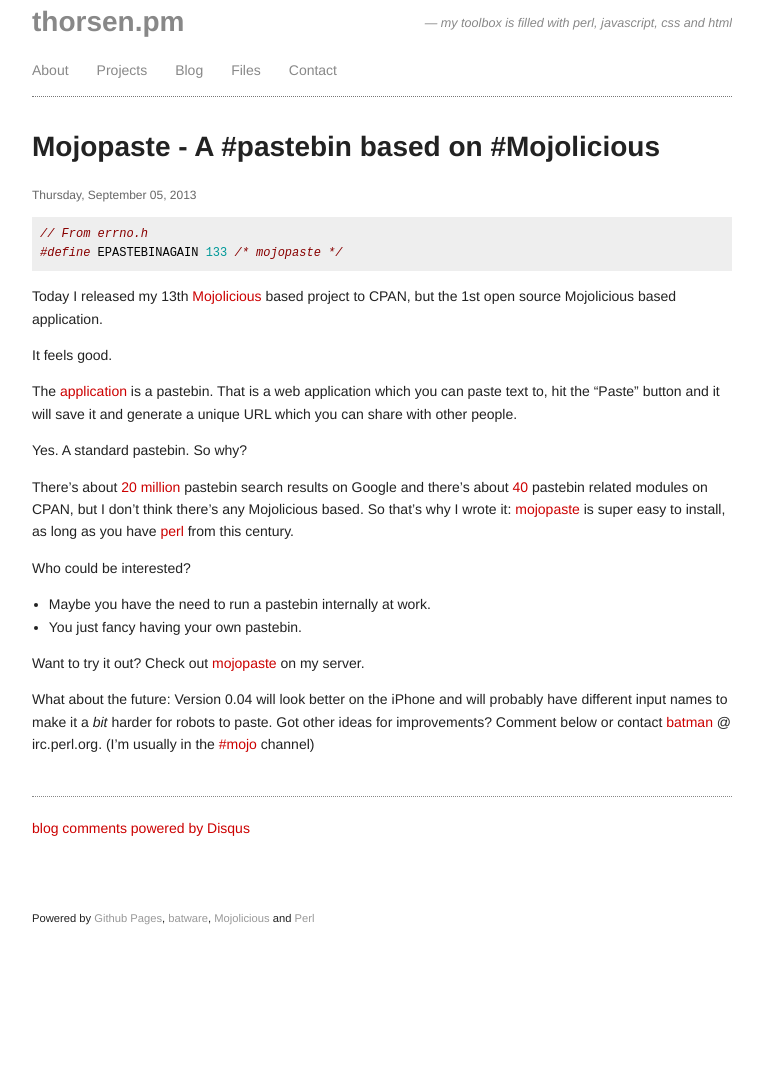
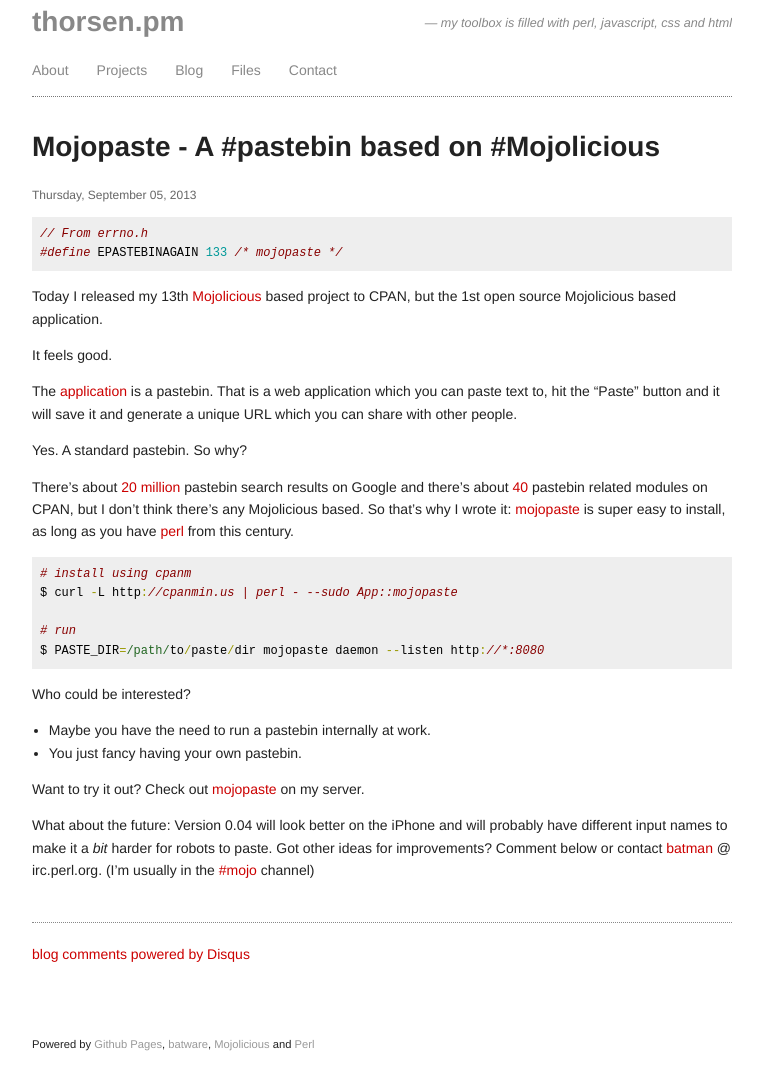
Before and after one commit to kberov/jhthorsen.github.com, a Jekyll site: the page built from perl/_posts/2013-09-05-mojopaste.markdown, in a window 1280 px wide. Shown: the whole page, without its empty margins (258-1021 px from the left). Built offline with Jekyll 4.4.1, drawn with Linux system fonts in a browser that asks for light colours; comment, search, counter and statistics services are not loaded; before the commit the page ends 939 px from its top, so only the background shows below that.

Commit message:
Add install line

```diff
--- a/perl/_posts/2013-09-05-mojopaste.markdown
+++ b/perl/_posts/2013-09-05-mojopaste.markdown
@@ -27,6 +27,12 @@
 is super easy to install, as long as you have [perl](http://perl.org) from
 this century.
 
+    # install using cpanm
+    $ curl -L http://cpanmin.us | perl - --sudo App::mojopaste
+
+    # run
+    $ PASTE_DIR=/path/to/paste/dir mojopaste daemon --listen http://*:8080
+
 Who could be interested?
 
 * Maybe you have the need to run a pastebin internally at work.
```
